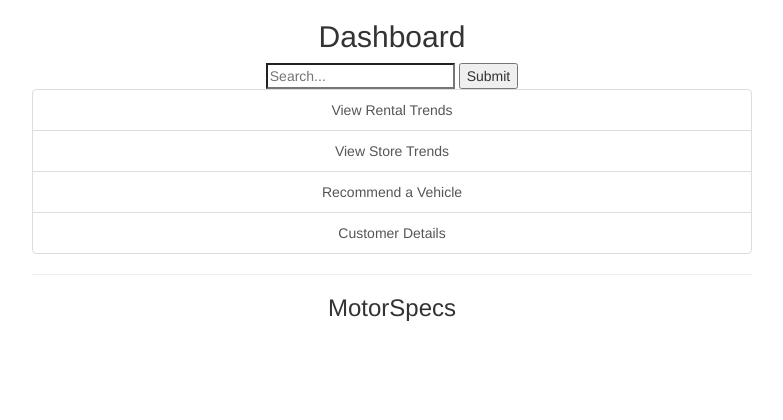
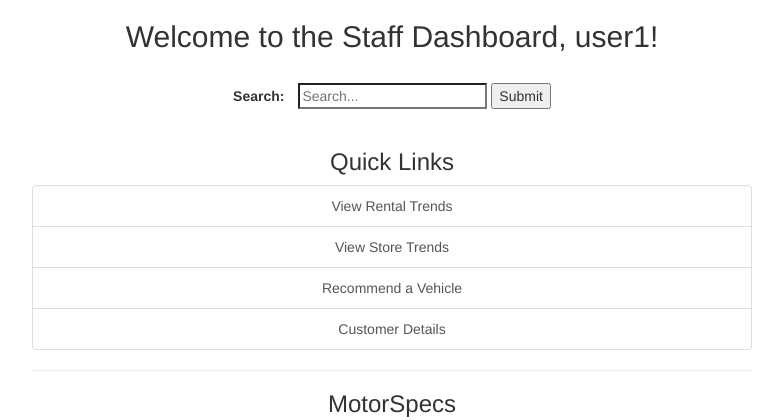
Before and after one commit to joshuawzj/Motor_Spec, a Django app: page /dashboard/ in a window 1280 px wide. Shown: the part 52-472 px from the top of the page, without its empty margins (248-1031 px from the left). Run offline with Django 3.2, Linux system fonts and the light colour scheme; a user stored in the database is signed in; data comes from the database, SQL or seed files in the repository; both versions use the stored data as it was after the commit; some libraries are stand-ins or nearby versions.

Commit message:
Made the Staff Dashboard welcome the logged in user

```diff
--- a/MotorSpecs/WebApp/templates/WebApp/dashboard.html
+++ b/MotorSpecs/WebApp/templates/WebApp/dashboard.html
@@ -13,11 +13,12 @@
 
 {% block content %}
 	<div align="center">
-		<h2>Dashboard</h2>
+        <h2>Welcome to the Staff Dashboard, {{ currentUser.userName }}!</h2><br>
 		<form method="GET" action="{% url 'search' %}" style="margin: 0">
-				<input  id="search_box" type="search" name="search_box"  placeholder="Search..." >
+				<b>Search:&emsp;</b><input  id="search_box" type="search" name="search_box"  placeholder="Search..." >
 				<button id="search_submit" type="submit" >Submit</button>
-		</form>
+		</form><br>
+        <h3>Quick Links</h3>
 		<div class="list-group">
 				<a href="/rentaltrends/" class="list-group-item">View Rental Trends</a>
 				<a href="/storetrends/" class="list-group-item">View Store Trends</a>
--- a/MotorSpecs/WebApp/views.py
+++ b/MotorSpecs/WebApp/views.py
@@ -3,13 +3,23 @@ from django.http import HttpRequest, HttpResponse
 from django.contrib.auth.decorators import login_required
 from django.template import loader
 from django.db.models import Q
-from index.models import VehicleList, CustomerDetails, StoreDetail, RentalHistory
+from index.models import VehicleList, CustomerDetails, StoreDetail, RentalHistory, User
 
 # Create your views here.
 @login_required
 def dashboard(request):
     assert isinstance(request, HttpRequest)
-    return render(request, 'WebApp/dashboard.html')
+    userList = User.objects.all()
+    currentUser = request.user.id
+
+    user = userList[currentUser]
+
+    template = loader.get_template('WebApp/dashboard.html')
+    context = {
+        'currentUser': user
+    }
+    return HttpResponse(template.render(context, request))
+    #return render(request, 'WebApp/dashboard.html')
 
 def home(request):
     assert isinstance(request, HttpRequest)
```
Also changed, not shown: MotorSpecs/db.sqlite3.
